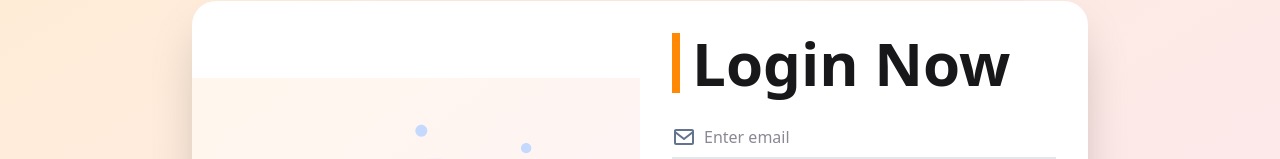
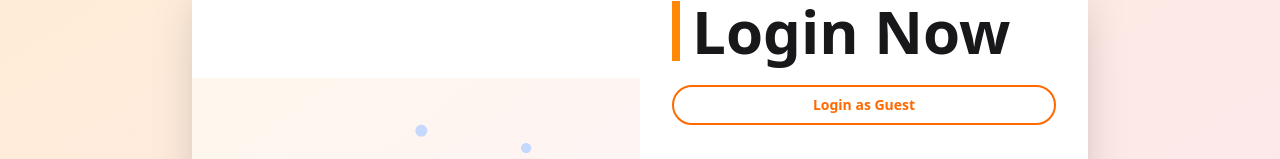
Before and after one commit to aashikur/sharebite-client, a React (Vite) app: page /login in a window 1280 px wide. Shown: the part 259-418 px from the top of the page. Built offline with nearby package versions, Linux system fonts and the light colour scheme; no server answers.

Commit message:
Gurst Login Added

```diff
--- a/src/components/header/Header.jsx
+++ b/src/components/header/Header.jsx
@@ -13,6 +13,8 @@ const menu = [
   { name: "Leaderboard", path: "/leaderboard" }, // New
   { name: "Contact", path: "/contact" },
   { name: "Contributor", path: "/contributor" },
+  { name: "Chat", path: "/chat", private: true }, // New
+
 
 ];
 
--- /dev/null
+++ b/src/components/login/GuestLoginBtn.jsx
@@ -0,0 +1,43 @@
+// src/components/GuestLoginBtn.jsx
+import { useContext } from "react";
+import { AuthContext } from "@/providers/AuthProvider";
+import { useLocation, useNavigate } from "react-router";
+import Swal from "sweetalert2";
+
+const GuestLoginBtn = () => {
+  const { signIn } = useContext(AuthContext);
+  const location = useLocation();
+  const navigate = useNavigate();
+
+  const handleGuestLogin = () => {
+    signIn("Guest@gmail.com", "Guest1234.")
+      .then(() => {
+        Swal.fire({
+          icon: "success",
+          title: "Guest Login Successful!",
+          text: "You are logged in as Guest.",
+          confirmButtonColor: "#f97316",
+        }).then(() => navigate(location.state || "/"));
+      })
+      .catch(() => {
+        Swal.fire({
+          icon: "error",
+          title: "Login Failed",
+          text: "Guest credentials not working.",
+          confirmButtonColor: "#f97316",
+        });
+      });
+  };
+
+  return (
+    <button
+      type="button"
+      onClick={handleGuestLogin}
+      className="mt-6 text-sm w-full border-2 border-orange-500 text-orange-500 font-semibold py-2 rounded-full hover:bg-orange-50 dark:hover:bg-[#393053] transition"
+    >
+      Login as Guest
+    </button>
+  );
+};
+
+export default GuestLoginBtn;
--- a/src/components/LoginLightBox.jsx
+++ b/src/components/login/LoginLightBox.jsx
@@ -3,7 +3,7 @@ import { CgClose } from 'react-icons/cg';
 import Lottie from "lottie-react";
 import { useContext } from "react";
 import { BiEnvelope, BiKey } from "react-icons/bi";
-import Social from "@/components/Social";
+import Social from "@/components/login/Social";
 import Title from "@/components/Title";
 import { useLocation, useNavigate } from "react-router";
 import loginAnimation from "@/assets/loginAnimation.json";
--- a/src/components/Social.jsx
+++ b/src/components/login/Social.jsx
@@ -1,6 +1,6 @@
 // components/Social.jsx
 import { FcGoogle } from "react-icons/fc";
-import { AuthContext } from "../providers/AuthProvider";
+import { AuthContext } from "../../providers/AuthProvider";
 import { useContext } from "react";
 import Swal from "sweetalert2";
 
--- a/src/pages/Login.jsx
+++ b/src/pages/Login.jsx
@@ -1,12 +1,13 @@
 import Lottie from "lottie-react";
 import { useContext } from "react";
 import { BiEnvelope, BiKey } from "react-icons/bi";
-import Social from "@/components/Social";
+import Social from "@/components/login/Social";
 import Title from "@/components/Title";
 import { AuthContext } from "@/providers/AuthProvider";
 import { useLocation, useNavigate } from "react-router";
 import loginAnimation from "@/assets/loginAnimation.json";
 import Swal from "sweetalert2";
+import GuestLoginBtn from "@/components/login/GuestLoginBtn";
 
 const Login = () => {
   const { signIn, user} = useContext(AuthContext);
@@ -52,6 +53,7 @@ const Login = () => {
         {/* Login Form */}
         <div className="flex-1 p-8">
           <Title>Login Now</Title>
+          <GuestLoginBtn/>
           <form
             onSubmit={handleSubmit}
             className="flex flex-col gap-6 mt-6"
--- a/src/pages/Register.jsx
+++ b/src/pages/Register.jsx
@@ -3,7 +3,7 @@ import { useContext } from "react";
 import { BiEnvelope, BiImageAdd, BiKey, BiUser } from "react-icons/bi";
 import { useNavigate } from "react-router";
 import happy from "../assets/happy.json";
-import Social from "../components/Social";
+import Social from "../components/login/Social";
 import Title from "../components/Title";
 import { AuthContext } from "../providers/AuthProvider";
 import { Helmet } from "react-helmet";
--- a/src/pages/fronted/FoodDetails/FoodDetails.jsx
+++ b/src/pages/fronted/FoodDetails/FoodDetails.jsx
@@ -5,7 +5,7 @@ import Swal from "sweetalert2";
 import { Helmet } from "react-helmet";
 import useAxiosSecure from "../../../hooks/useAxiosSecure";
 import RequestModal from "./RequestModal";
-import LoginLightBox from "@/components/LoginLightBox";
+import LoginLightBox from "@/components/login/LoginLightBox";
 
 const fallbackPhoto =
   "https://upload.wikimedia.org/wikipedia/commons/7/7c/Profile_avatar_placeholder_large.png?20150327203541";
```
